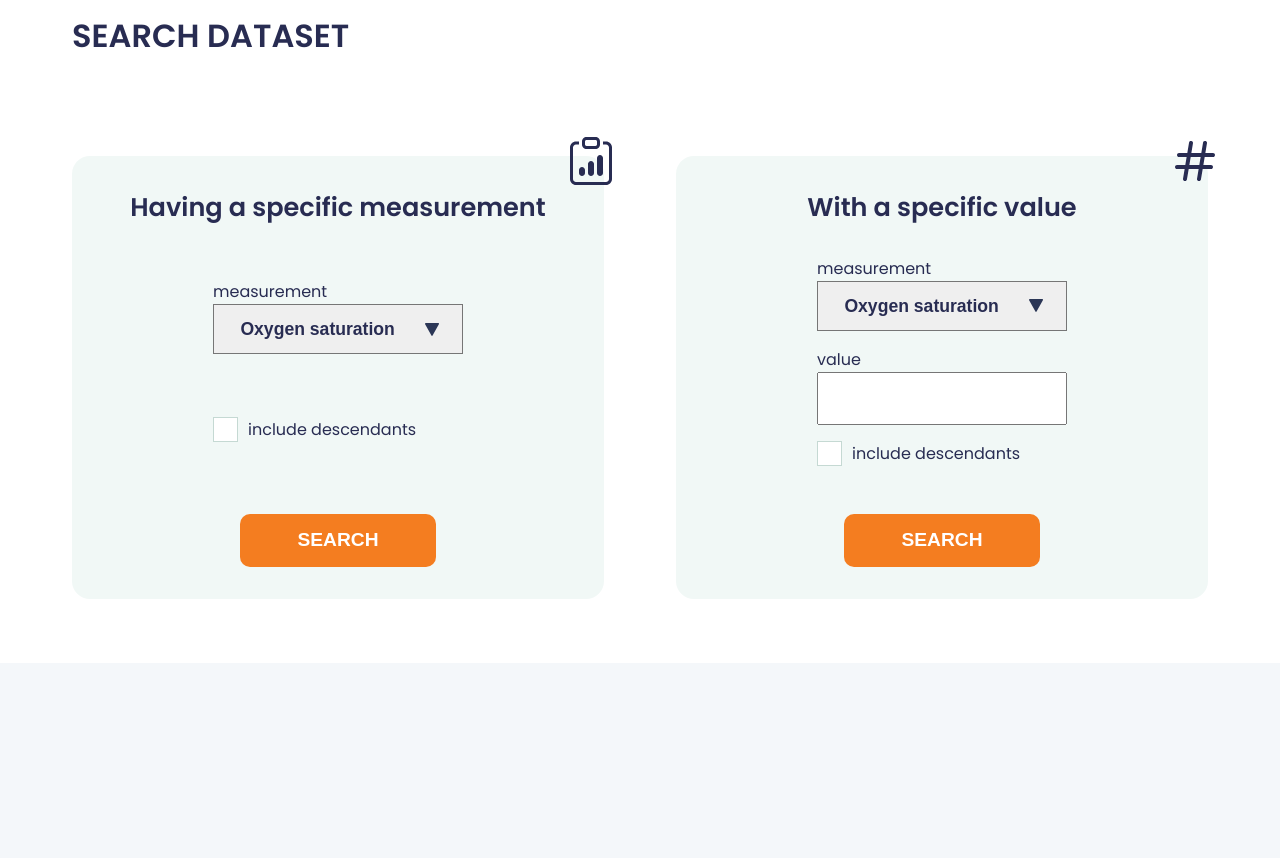
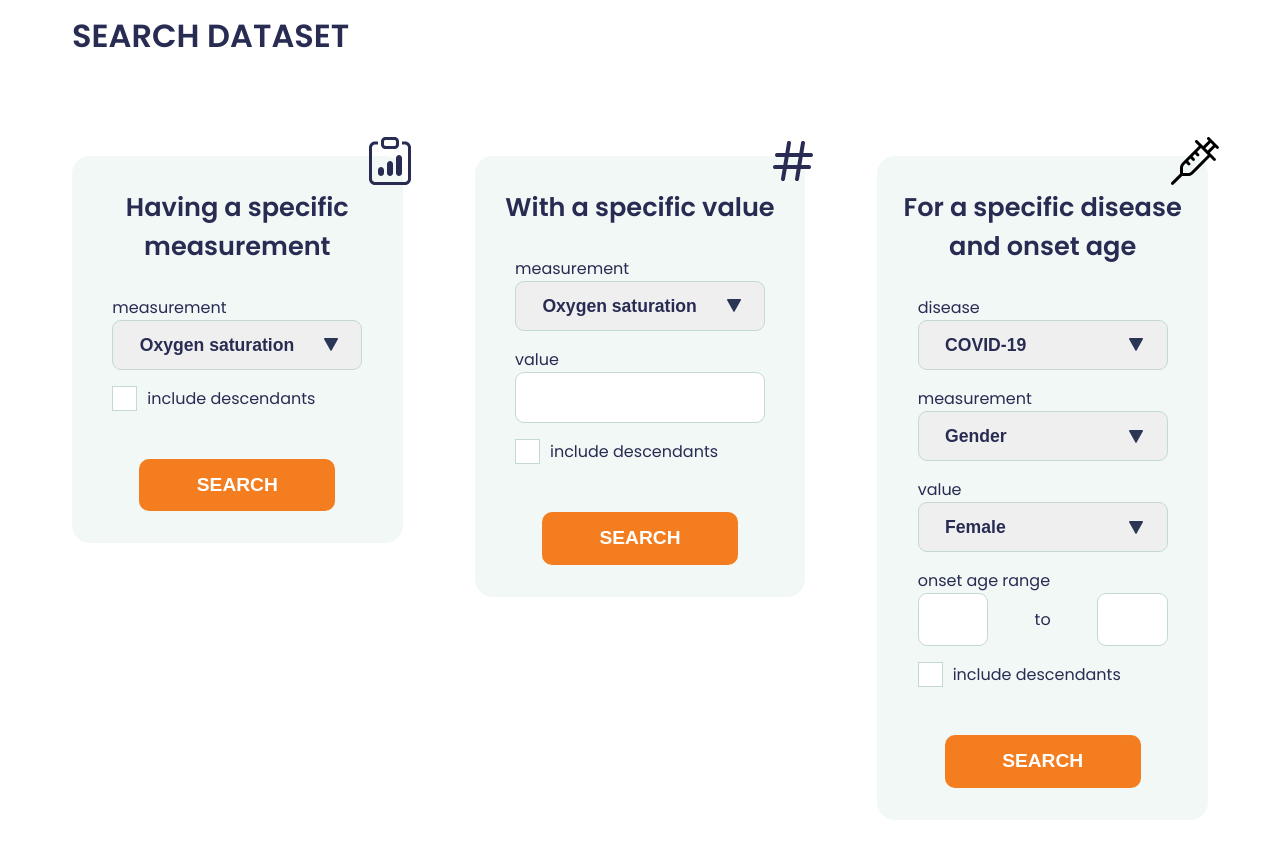
Before and after one commit to elixir-luxembourg/BH2021-omop-frontend, a React (Create React App) app: page / in a window 1280 px wide. Shown: the part 600-1458 px from the top of the page. Before the commit the page ends 1263 px from the top, so only its background shows below. Built offline with nearby package versions, Linux system fonts and the light colour scheme; a web font is replaced by a local one.

Commit message:
add disease query box

```diff
--- a/src/components/QueryContainer.css
+++ b/src/components/QueryContainer.css
@@ -19,10 +19,25 @@
     right: -0.7em;
 }
 
+.inputGroup__input,
+.inputGroup__select,
+.inputGroup__inputSmall {
+    border-radius: 9px;
+    border: 1px solid #C5D9D3;
+}
+
 .inputGroup__input {
     padding: 0.8em 1.5em;
     font-size: 1.1em;
     font-weight: bold;
+}
+
+.inputGroup__inputSmall {
+    font-weight: bold;
+    font-size: 1.1em;
+    padding: 0.8em 0.8em 0.8em 1.1em;
+    width: 4em;
+    height: 3em;
 }
 
 .inputGroup__select {
@@ -87,6 +102,13 @@
     display: block;
 }
 
+.inputGroup__inline {
+    display: flex;
+    gap: 1em;
+    justify-content: space-between;
+    align-items: center;
+}
+
 .inputGroup__checkmark:after {
     left: 9px;
     top: 5px;
@@ -103,6 +125,7 @@
     display: grid;
     grid-template-columns: repeat(auto-fit, minmax(300px, 1fr));
     gap: 4.5em;
+    align-items: flex-start;
 }
 
 .queryBox {
--- a/src/components/QueryContainer.js
+++ b/src/components/QueryContainer.js
@@ -1,6 +1,7 @@
 import './QueryContainer.css';
 import clipboard from '../images/clipboard.svg';
 import dash from '../images/dash.svg';
+import syringe from '../images/syringe.svg';
 
 function QueryBoxMeasurement() {
     return <form className={"queryBox"}>
@@ -58,12 +59,64 @@ function QueryBoxValue() {
     </form>;
 }
 
+function QueryBoxDisease() {
+    return <form className={"queryBox"}>
+        <img className={"queryBox__icon"} src={syringe} alt={"dash-icon"}/>
+        <h3 className={"queryBox__title"}>For a specific disease and onset age</h3>
+        <div className={"inputGroup"}>
+
+            <label>disease</label>
+            <select className={"inputGroup__select"}>
+                <option>COVID-19</option>
+            </select>
+        </div>
+        <div className={"inputGroup"}>
+
+            <label>measurement</label>
+            <select className={"inputGroup__select"}>
+                <option>Gender</option>
+            </select>
+        </div>
+        <div className={"inputGroup"}>
+
+            <label>value</label>
+            <select className={"inputGroup__select"}>
+                <option>Female</option>
+                <option>Male</option>
+                <option>Other</option>
+            </select>
+        </div>
+        <div className={"inputGroup"}>
+            <label>onset age range</label>
+            <div className={"inputGroup__inline"}>
+                <input className={"inputGroup__inputSmall"} type={"number"}/>
+                <span>to</span>
+                <input className={"inputGroup__inputSmall"} type={"number"}/>
+            </div>
+        </div>
+        <div className={"inputGroup"}>
+            <p>
+                <label className={"inputGroup__labelCheckBox"}>include descendants
+                    <input className={"inputGroup__checkbox"} type={"checkbox"}/>
+                    <span className={"inputGroup__checkmark"}></span>
+                </label>
+            </p>
+        </div>
+
+        <div className={"inputSubmitButtonGroup"}>
+            <input className={"button"} type={"submit"} value={"search"}/>
+        </div>
+
+    </form>;
+}
+
 export function QueryContainer() {
     return <main className={"queryContainer"}>
         <h2 className={"queryContainer__title"}>Search Dataset</h2>
         <div className={"queryBoxGrid"}>
             <QueryBoxMeasurement/>
             <QueryBoxValue/>
+            <QueryBoxDisease/>
         </div>
     </main>;
 }
```
Also changed, not shown: src/images/syringe.svg (added).
